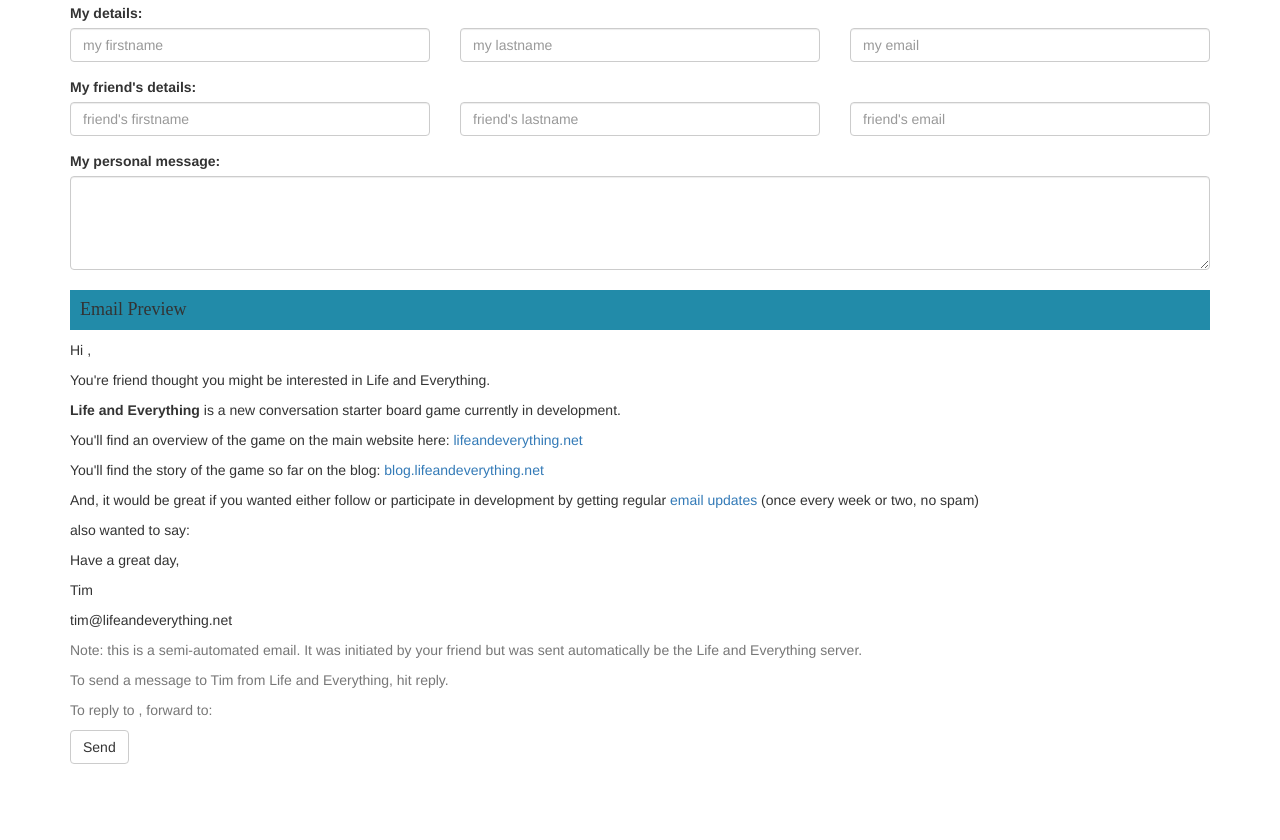
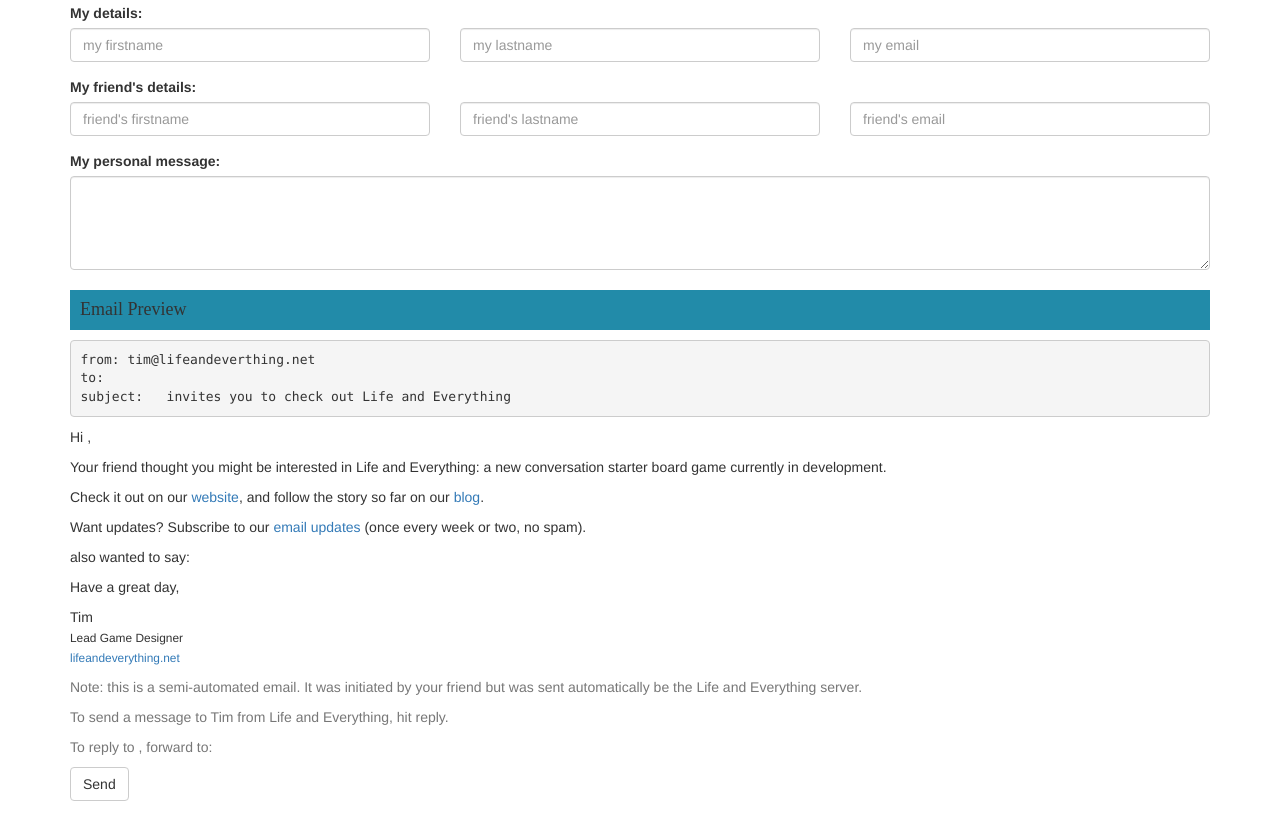
Before and after one commit to superdweebie/lifeandeverything, a website: page send-invite.html in a window 1280 px wide. Shown: the part 394-1234 px from the top of the page. Before the commit the page ends 1198 px from the top, so only its background shows below. Drawn offline with nearby package versions, Linux system fonts and the light colour scheme; a web font is replaced by a local one.

Commit message:
Fixes for send invite form

```diff
--- a/send-invite.html
+++ b/send-invite.html
@@ -95,26 +95,29 @@
                 </div>
 
                 <h2>Email Preview</h2>
+
+                <pre>
+from: tim@lifeandeverthing.net
+to: <span id="previewFriendEmail"></span>
+subject: <span id='previewSenderName4'>YOUR NAME</span> invites you to check out Life and Everything</pre>
+
                 <p>Hi <span id='previewFriendName'>YOUR FRIEND'S NAME</span>,</p>
+                <p>Your friend <span id='previewSenderName1'>YOUR NAME</span> thought you might be interested in Life and Everything: a new conversation starter board game currently in development.</p>
 
-            <p>You're friend <span id='previewSenderName1'>YOUR NAME</span> thought you might be interested in Life and Everything.</p>
+                <p>Check it out on our <a href="http://lifeandeverything.net">website</a>, and follow the story so far on our <a href="http://blog.lifeandeverything.net">blog</a>.</p>
 
-            <p><b>Life and Everything</b> is a new conversation starter board game currently in development.</p>
-
-            <p>You'll find an overview of the game on the main website here: <a href='http://lifeandeverything.net'>lifeandeverything.net</a></p>
-
-            <p>You'll find the story of the game so far on the blog: <a href='http://blog.lifeandeverything.net'>blog.lifeandeverything.net</a></p>
-
-            <p>And, it would be great if you wanted either follow or participate in development by getting regular <a href="http://eepurl.com/Vt09z">email updates</a> (once every week or two, no spam)</p>
+                <p>Want updates? Subscribe to our <a href="http://eepurl.com/Vt09z">email updates</a> (once every week or two, no spam).</p>
 
                 <p><span id='previewSenderName2'>YOUR NAME</span> also wanted to say:</p>
 
-            <p> <span id='previewMessage'>YOUR MESSAGE</span></p>
+                <p><span id='previewMessage'>YOUR MESSAGE</span></p>
 
                 <p>Have a great day,</p>
 
-            <p>Tim</p>
-            <p>tim@lifeandeverything.net</p>
+                <p>Tim<br/>
+                    <small>Lead Game Designer<br/>
+                        <a href="http://lifeandeverything.net">lifeandeverything.net</small></a>
+                </p>
 
                 <div class='text-muted'>
                     <p>Note: this is a semi-automated email. It was initiated by your friend but was sent automatically be the Life and Everything server.</p>
--- a/send-invite.js
+++ b/send-invite.js
@@ -3,11 +3,13 @@
     //preview updater
     setInterval(function(){
         document.getElementById('previewFriendName').innerHTML = document.getElementById('friendFirstname').value + ' ' + document.getElementById('friendLastname').value;
+        document.getElementById('previewFriendEmail').innerHTML = document.getElementById('friendEmail').value
 
         var senderName = document.getElementById('senderFirstname').value + ' ' + document.getElementById('senderLastname').value;
         document.getElementById('previewSenderName1').innerHTML = senderName;
         document.getElementById('previewSenderName2').innerHTML = senderName;
         document.getElementById('previewSenderName3').innerHTML = senderName;
+        document.getElementById('previewSenderName4').innerHTML = senderName;
 
         document.getElementById('previewMessage').innerHTML = document.getElementById('message').value;
         document.getElementById('previewSenderEmail').innerHTML = document.getElementById('senderEmail').value;
@@ -50,7 +52,7 @@
             if (jsonhttp.readyState === 4 && jsonhttp.status === 200) {
                 btn.innerHTML = 'Invite sent!';
             } else if (jsonhttp.readyState === 4 && jsonhttp.status === 500) {
-                btn.innerHTML = 'Send error :(';
+                btn.innerHTML = 'Send error :( <small>Maybe one of the emails is incomplete? Click to try again</small>';
             }
         }
         jsonhttp.open("POST", "https://mandrillapp.com/api/1.0/messages/send-template.json", true);
```
Also changed, not shown: mandrill-invite-template.html (+9 -20 lines). Lines whose indentation alone changed are shown as unchanged.
